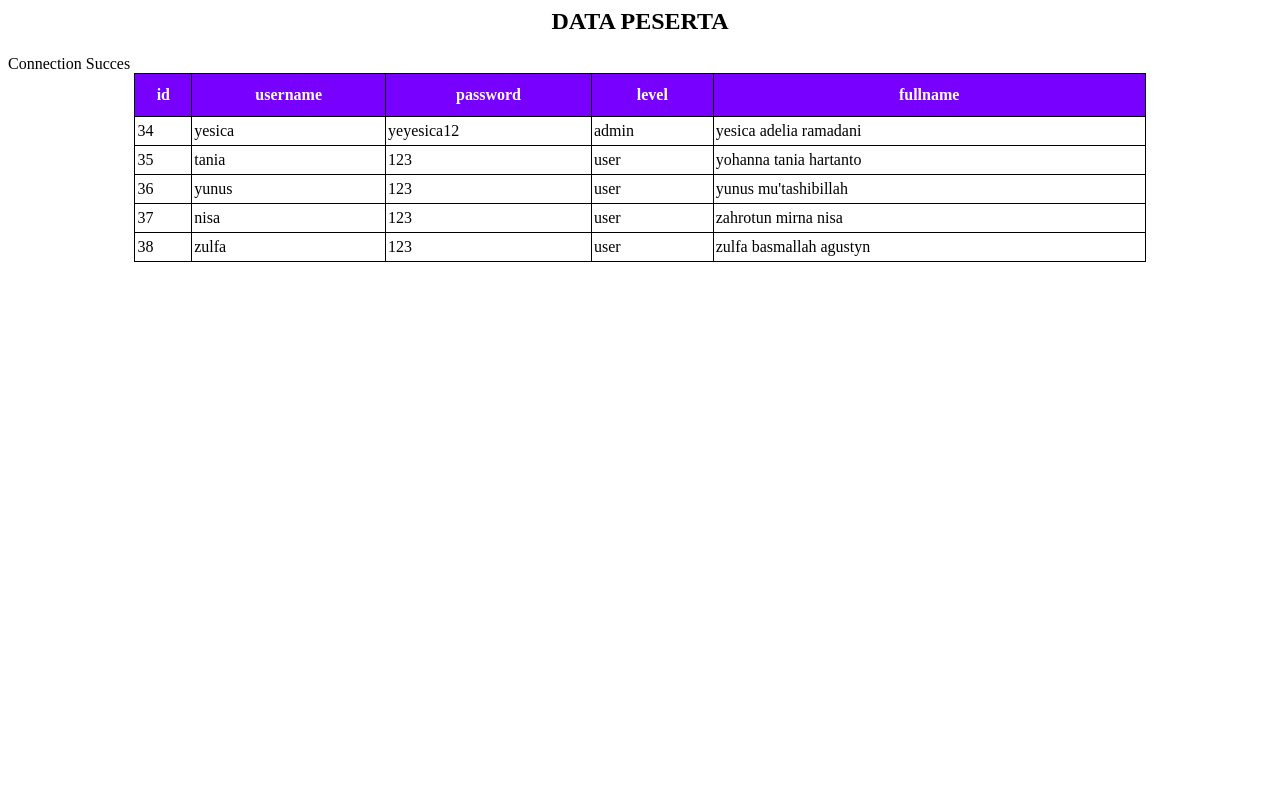
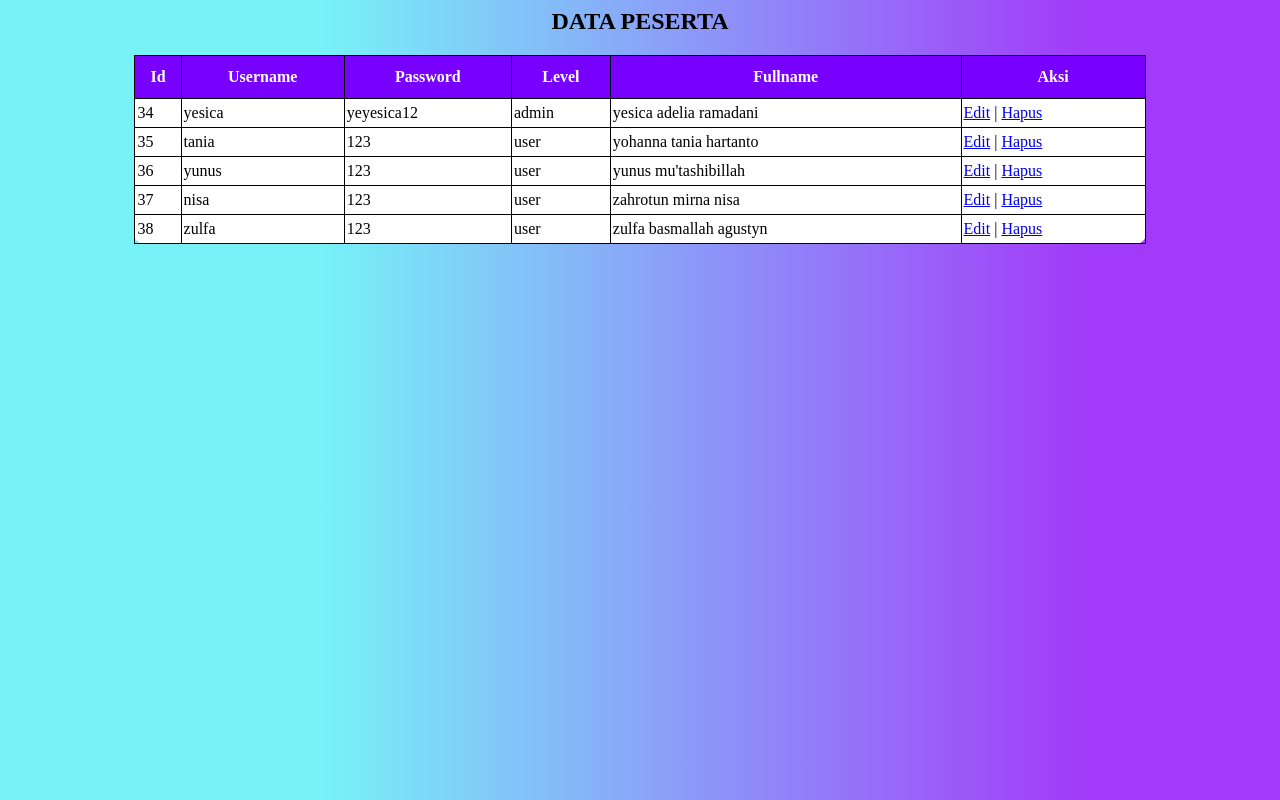
Before and after one commit to yeyesica/php-api, a PHP site: page / in a window 1280 px wide. Run offline with PHP 8.4, Linux system fonts and the light colour scheme; data comes from the database, SQL or seed files in the repository.

Commit message:
edit and delete

```diff
--- a/index.php
+++ b/index.php
@@ -9,11 +9,12 @@
   	<h2><center>DATA PESERTA</center></h2>
   	<table class="tabel" align="center">
   <tr>
-  	<th>id</th>
-  	<th>username</th>
-  	<th>password</th>
-  	<th>level</th>
-  	<th>fullname</th>
+  	<th>Id</th>
+  	<th>Username</th>
+  	<th>Password</th>
+  	<th>Level</th>
+  	<th>Fullname</th>
+    <th>Aksi</th>
   </tr>
   </div>
   <?php
@@ -25,15 +26,18 @@
   $peserta=mysqli_query($conn,$sql_tampil);
   // 4. Lakukan fetch dengan result type MYSQL_ASSOC
   while($baris_data=mysqli_fetch_array($peserta,MYSQLI_ASSOC)){
-  	echo'
+    ?>
+  	<tr>
+      <td><?php echo $baris_data['id']; ?></td>
+      <td><?php echo $baris_data['username']; ?></td>
+      <td><?php echo $baris_data['password']; ?></td>
+      <td><?php echo $baris_data['level']; ?></td>
+      <td><?php echo $baris_data['fullname']; ?></td>
+      <td>
+			<a class="edit" href="edit.php?id=<?php echo $baris_data['id']; ?>">Edit</a> |
+			<a class="hapus" href="delete.php?id=<?php echo $baris_data['id']; ?>">Hapus</a>
+		  </td>
   	</tr>
-  		<td>'.$baris_data['id'].'</td>
-  		<td>'.$baris_data['username'].'</td>
-  		<td>'.$baris_data['password'].'</td>
-  		<td>'.$baris_data['level'].'</td>
-  		<td>'.$baris_data['fullname'].'</td>
-  	</tr>';
-  }
-  ?>
+<?php } ?>
 </body>
 </html>
--- a/koneksi.php
+++ b/koneksi.php
@@ -7,5 +7,5 @@ $conn = new mysqli($servername,$username,$password,$database);
 if($conn->connect_error){
   die("Connection failed: " . $conn->connect_error);
 }
-echo "Connection Succes";
+echo " ";
  ?>
--- a/style.css
+++ b/style.css
@@ -1,22 +1,141 @@
-table{
+body{
+	background:#77F3F7;
+     background:-webkit-linear-gradient(right,#A23AF9 15%,#77F3F7 75%);
+     background:-moz-linear-gradient(right,#A23AF9 15%,#77F3F7 75%);
+     background:-o-linear-gradient(right,#A23AF9 15%,#77F3F7 75%);
+     background:-ms-linear-gradient(right,#A23AF9 15%,#77F3F7 75%);
+     filter:progid:DXImageTransform.Microsoft.gradient(startColorstr='#A23AF9',endColorstr='#77F3F7',GradientType=1);
+}
+table {
+	background-color: white;
+    border-radius: 10px;
     border-collapse: collapse;
     width: 80%;
 }
+tr{
+	margin-left: 14%;
+}
 table th{
-    border: 1px solid #000;
+	border: 1px solid #000;
     padding: 2px;
     padding-top: 12px;
     padding-bottom: 12px;
     text-align: left;
-    background-color: rgb(119, 0, 255);
+    background-color: rgb(119, 0, 255) ;
     color: white;
     text-align: center;
 }
 table td{
-    border: 1px solid #000;
+	border: 1px solid #000;
     padding: 2px;
     padding-top: 5px;
     padding-bottom: 5px;
     text-align: left;
     color: black;
 }
+
+/*box judul */
+section#box-judul{
+	position: relative;
+	width: 80%;
+	min-height: 180px;
+	margin-left: 10%;
+	margin-right: 10%;
+	margin-top: 60px;
+	border-radius: 6px;
+	background-color: #fff;
+	box-shadow: 0 0 7px 0px rgba(136, 136, 136, 0.2)
+}
+.judul h1{
+	font-size: 32px;
+	margin-bottom: 14px;
+	color: #7700ff;
+}
+.description h1{
+	font-size: 32px;
+	margin-bottom: 14px;
+}
+
+/*form*/
+section#input-form{
+	position: relative;
+	max-width: 80%;
+	margin-left: 10%;
+	margin-right: 10%;
+	margin-top: 30px;
+	border-radius: 6px;
+	background-color: #efefef;
+	box-shadow: 0 0 7px 0px rgba(136, 146, 146, 0.2);
+	padding: 30px;
+}
+#input-form .form{
+	width: 100%;
+	display: grid;
+	margin-top: 15px;
+	margin-bottom: 15px;
+}
+#input-form .form select{
+	display: inline-block;
+	margin-top: 15px;
+}
+#input-form .form .foto{
+	background-color: white;
+}
+#input-form .Gender{
+	width: 100%;
+	display: inline-block;
+	margin-top: 5px;
+	margin-bottom: 17px;
+	background-color: white;
+	border-radius: 3px;
+	border: 1px solid #8888;
+}
+#input-form .Gender .val {
+	margin-left: 10px;
+	background-color: white;
+}
+#input-form .Skill{
+	width: 100%;
+	display: inline-block;
+	margin-top: 5px;
+	margin-bottom: 10px;
+	background-color: white;
+	border-radius: 3px;
+	border: 1px solid #8888;
+}
+#input-form .Gender .kll {
+	margin-left: 10px;
+	background-color: white;
+}
+#i
+br {
+	margin-top: 3px;
+}
+label{
+	font-family: 'Helvetica', sans-serif;
+	font-size: 16px;
+	color: #494949;
+	font-weight: 600;
+}
+input{
+	font-family: 'Helvetica', sans-serif;
+	padding: 10px 20px 10px 20px;
+	outline: none;
+	border-radius: 3px;
+	border: 1px solid #8888;
+	margin-top: 5px;
+	margin-bottom: 5px;
+	font-size: 16px;
+}
+
+/*submit button*/
+.bg-blue{
+	background-color: rgb(119, 0,255) ;
+	color: #fff;
+	box-shadow: 0 0 7px 0px #ffffff;
+	border: 1px solid #7700ff ;;
+}
+.bg-blue:hover{
+	background-color: #7700ff;
+	color: #fff;
+}
```
Also changed, not shown: delete.php (added, +14 -0 lines), edit-aksi.php (added, +19 -0 lines), edit.php (added, +49 -0 lines), input.php (+35 -38 lines).
